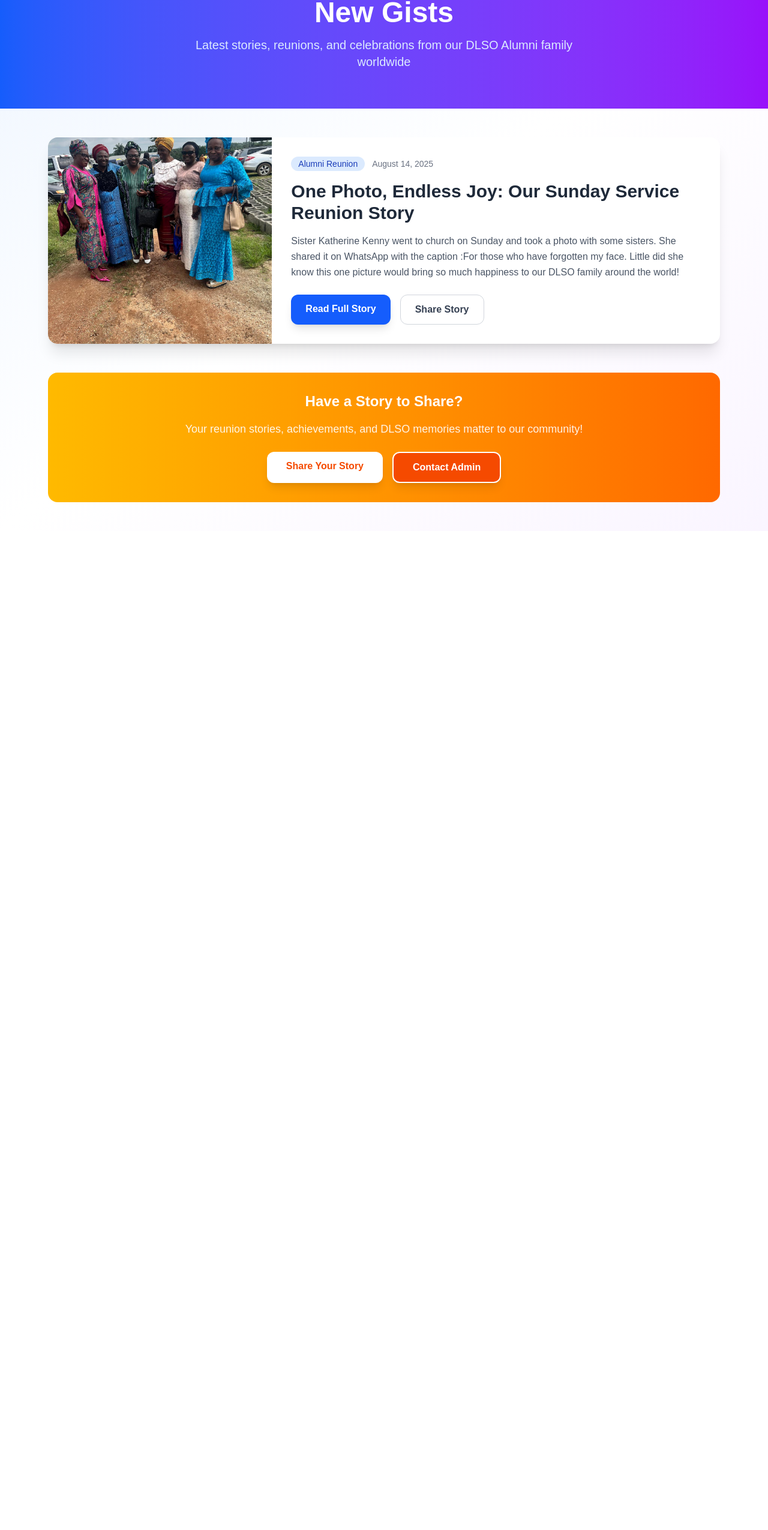
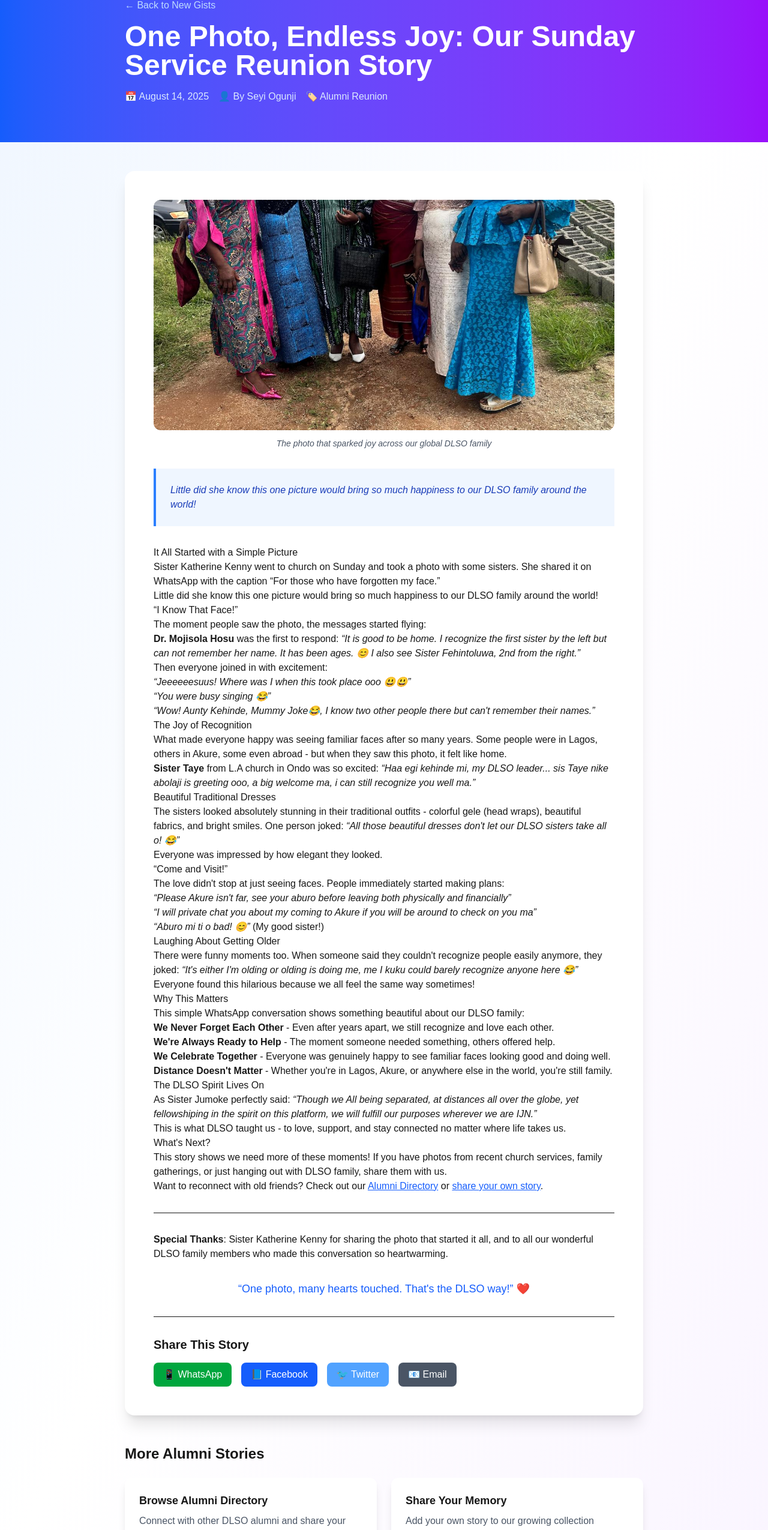
Before and after one commit to Setopy/dlso-alumni-website, a Next.js app: page /gists in a window 1280 px wide. Shown: the part 67-2617 px from the top of the page at 60% size. Before the commit the page ends 952 px from the top, so only its background shows below. Built offline with nearby package versions, Linux system fonts and the light colour scheme.

Commit message:
feat: sunday image fixing

```diff
--- a/src/app/gists/page.tsx
+++ b/src/app/gists/page.tsx
@@ -2,104 +2,157 @@ import React from 'react'
 import Link from 'next/link'
 import Image from 'next/image'
 
-export default function NewGistsPage() {
+export default function SundayServiceReunionPage() {
   return (
     <div className="min-h-screen bg-gradient-to-br from-blue-50 via-white to-purple-50">
 
-      {/* Header */}
+      {/* Article Header */}
       <div className="bg-gradient-to-r from-blue-600 to-purple-600 text-white py-16">
-        <div className="max-w-6xl mx-auto px-4">
-          <h1 className="text-4xl md:text-5xl font-bold mb-4 text-center">
-            New Gists
+        <div className="max-w-4xl mx-auto px-4">
+          <Link href="/gists" className="text-blue-200 hover:text-white mb-4 inline-block">
+            ← Back to New Gists
+          </Link>
+          <h1 className="text-4xl md:text-5xl font-bold mb-4">
+            One Photo, Endless Joy: Our Sunday Service Reunion Story
           </h1>
-          <p className="text-xl text-blue-100 text-center max-w-2xl mx-auto">
-            Latest stories, reunions, and celebrations from our DLSO Alumni family worldwide
-          </p>
+          <div className="flex flex-wrap items-center gap-4 text-blue-100">
+            <span>📅 August 14, 2025</span>
+            <span>👤 By Seyi Ogunji</span>
+            <span>🏷️ Alumni Reunion</span>
+          </div>
         </div>
       </div>
 
-      <main className="max-w-6xl mx-auto px-4 py-12">
+      {/* Article Content */}
+      <main className="max-w-4xl mx-auto px-4 py-12">
+        <div className="bg-white rounded-2xl shadow-xl p-8 md:p-12">
 
-        {/* Featured Article */}
-        <article className="bg-white rounded-2xl shadow-xl overflow-hidden mb-12">
-          <div className="md:flex">
-            {/* Article Image Section */}
-            <div className="md:w-1/3">
-              <div className="relative h-64 md:h-full">
+          {/* FEATURED PHOTO SECTION */}
+          <div className="mb-8">
+            <div className="relative h-96 rounded-xl overflow-hidden">
               {/* YOUR REUNION PHOTO GOES HERE */}
               <Image
                 src="/images/sunday-service-reunion.jpg" // Your photo
-                  alt="DLSO Sisters at Sunday Service - Beautiful traditional attire reunion"
+                alt="DLSO Alumni Sunday Service Reunion - Sisters in beautiful traditional attire"
                 fill
                 className="object-cover"
-                  sizes="(max-width: 768px) 100vw, 33vw"
+                sizes="(max-width: 768px) 100vw, 896px"
+                priority
+
               />
 
               {/* FALLBACK: If you don't have the photo yet, uncomment this instead:
               <div className="absolute inset-0 bg-gradient-to-br from-blue-500 to-purple-600 flex items-center justify-center">
                 <div className="text-center text-white">
-                    <span className="text-6xl mb-4 block">📸</span>
-                    <p className="text-lg font-semibold">Sunday Service</p>
-                    <p className="text-sm opacity-90">Add reunion photo</p>
+                  <span className="text-8xl mb-4 block">📸</span>
+                  <p className="text-2xl font-semibold mb-2">Sunday Service Reunion Photo</p>
+                  <p className="text-lg opacity-90">Add your reunion photo here</p>
                 </div>
               </div>
               */}
             </div>
+            <p className="text-center text-gray-600 mt-3 text-sm italic">
+              The photo that sparked joy across our global DLSO family
+            </p>
           </div>
 
-            {/* Article Content */}
-            <div className="md:w-2/3 p-8">
-              <div className="mb-4">
-                <span className="bg-blue-100 text-blue-800 px-3 py-1 rounded-full text-sm font-medium">
-                  Alumni Reunion
-                </span>
-                <span className="ml-3 text-gray-500 text-sm">August 14, 2025</span>
+          <div className="prose prose-lg max-w-none">
+            <div className="bg-blue-50 border-l-4 border-blue-500 p-6 mb-8">
+              <p className="text-blue-800 font-medium italic">
+                Little did she know this one picture would bring so much happiness to our DLSO family around the world!
+              </p>
             </div>
 
-              <h2 className="text-3xl font-bold text-gray-800 mb-4">
-                One Photo, Endless Joy: Our Sunday Service Reunion Story
-              </h2>
+            <h2>It All Started with a Simple Picture</h2>
+            <p>Sister Katherine Kenny went to church on Sunday and took a photo with some sisters. She shared it on WhatsApp with the caption &ldquo;For those who have forgotten my face.&rdquo;</p>
+            <p>Little did she know this one picture would bring so much happiness to our DLSO family around the world!</p>
 
-              <p className="text-gray-600 mb-6 leading-relaxed">
-                Sister Katherine Kenny went to church on Sunday and took a photo with some sisters.
-                She shared it on WhatsApp with the caption :For those who have forgotten my face.
-                Little did she know this one picture would bring so much happiness to our DLSO family around the world!
-              </p>
+            <h2>&ldquo;I Know That Face!&rdquo;</h2>
+            <p>The moment people saw the photo, the messages started flying:</p>
+            <p><strong>Dr. Mojisola Hosu</strong> was the first to respond: <em>&ldquo;It is good to be home. I recognize the first sister by the left but can not remember her name. It has been ages. 😊 I also see Sister Fehintoluwa, 2nd from the right.&rdquo;</em></p>
 
+            <p>Then everyone joined in with excitement:</p>
+            <ul>
+              <li><em>&ldquo;Jeeeeeesuus! Where was I when this took place ooo 😃😃&rdquo;</em></li>
+              <li><em>&ldquo;You were busy singing 😂&rdquo;</em></li>
+              <li><em>&ldquo;Wow! Aunty Kehinde, Mummy Joke😂, I know two other people there but can&apos;t remember their names.&rdquo;</em></li>
+            </ul>
+
+            <h2>The Joy of Recognition</h2>
+            <p>What made everyone happy was seeing familiar faces after so many years. Some people were in Lagos, others in Akure, some even abroad - but when they saw this photo, it felt like home.</p>
+            <p><strong>Sister Taye</strong> from L.A church in Ondo was so excited: <em>&ldquo;Haa egi kehinde mi, my DLSO leader... sis Taye nike abolaji is greeting ooo, a big welcome ma, i can still recognize you well ma.&rdquo;</em></p>
+
+            <h2>Beautiful Traditional Dresses</h2>
+            <p>The sisters looked absolutely stunning in their traditional outfits - colorful gele (head wraps), beautiful fabrics, and bright smiles. One person joked: <em>&ldquo;All those beautiful dresses don&apos;t let our DLSO sisters take all o! 😂&rdquo;</em></p>
+            <p>Everyone was impressed by how elegant they looked.</p>
+
+            <h2>&ldquo;Come and Visit!&rdquo;</h2>
+            <p>The love didn&apos;t stop at just seeing faces. People immediately started making plans:</p>
+            <ul>
+              <li><em>&ldquo;Please Akure isn&apos;t far, see your aburo before leaving both physically and financially&rdquo;</em></li>
+              <li><em>&ldquo;I will private chat you about my coming to Akure if you will be around to check on you ma&rdquo;</em></li>
+              <li><em>&ldquo;Aburo mi ti o bad! 😊&rdquo;</em> (My good sister!)</li>
+            </ul>
+
+            <h2>Laughing About Getting Older</h2>
+            <p>There were funny moments too. When someone said they couldn&apos;t recognize people easily anymore, they joked: <em>&ldquo;It&apos;s either I&apos;m olding or olding is doing me, me I kuku could barely recognize anyone here 😂&rdquo;</em></p>
+            <p>Everyone found this hilarious because we all feel the same way sometimes!</p>
+
+            <h2>Why This Matters</h2>
+            <p>This simple WhatsApp conversation shows something beautiful about our DLSO family:</p>
+            <p><strong>We Never Forget Each Other</strong> - Even after years apart, we still recognize and love each other.</p>
+            <p><strong>We&apos;re Always Ready to Help</strong> - The moment someone needed something, others offered help.</p>
+            <p><strong>We Celebrate Together</strong> - Everyone was genuinely happy to see familiar faces looking good and doing well.</p>
+            <p><strong>Distance Doesn&apos;t Matter</strong> - Whether you&apos;re in Lagos, Akure, or anywhere else in the world, you&apos;re still family.</p>
+
+            <h2>The DLSO Spirit Lives On</h2>
+            <p>As Sister Jumoke perfectly said: <em>&ldquo;Though we All being separated, at distances all over the globe, yet fellowshiping in the spirit on this platform, we will fulfill our purposes wherever we are IJN.&rdquo;</em></p>
+            <p>This is what DLSO taught us - to love, support, and stay connected no matter where life takes us.</p>
+
+            <h2>What&apos;s Next?</h2>
+            <p>This story shows we need more of these moments! If you have photos from recent church services, family gatherings, or just hanging out with DLSO family, share them with us.</p>
+            <p>Want to reconnect with old friends? Check out our <Link href="/alumni" className="text-blue-600 underline">Alumni Directory</Link> or <Link href="/memories/new" className="text-blue-600 underline">share your own story</Link>.</p>
+
+            <hr className="my-8" />
+            <p><strong>Special Thanks</strong>: Sister Katherine Kenny for sharing the photo that started it all, and to all our wonderful DLSO family members who made this conversation so heartwarming.</p>
+
+            <blockquote className="text-center text-lg font-medium text-blue-600 mt-8">
+              &ldquo;One photo, many hearts touched. That&apos;s the DLSO way!&rdquo; ❤️
+            </blockquote>
+          </div>
+
+          {/* Social Sharing */}
+          <div className="border-t pt-8 mt-8">
+            <h3 className="text-xl font-bold mb-4">Share This Story</h3>
             <div className="flex flex-wrap gap-4">
-                <Link
-                  href="/gists/sunday-service-reunion"
-                  className="bg-blue-600 hover:bg-blue-700 text-white px-6 py-3 rounded-xl font-semibold transition-all duration-300 shadow-lg hover:shadow-xl"
-                >
-                  Read Full Story
-                </Link>
-                <button className="border border-gray-300 hover:border-gray-400 text-gray-700 px-6 py-3 rounded-xl font-semibold transition-all duration-300">
-                  Share Story
+              <button className="bg-green-600 text-white px-4 py-2 rounded-lg hover:bg-green-700 transition-colors">
+                📱 WhatsApp
+              </button>
+              <button className="bg-blue-600 text-white px-4 py-2 rounded-lg hover:bg-blue-700 transition-colors">
+                📘 Facebook
+              </button>
+              <button className="bg-blue-400 text-white px-4 py-2 rounded-lg hover:bg-blue-500 transition-colors">
+                🐦 Twitter
+              </button>
+              <button className="bg-gray-600 text-white px-4 py-2 rounded-lg hover:bg-gray-700 transition-colors">
+                📧 Email
               </button>
             </div>
           </div>
         </div>
-        </article>
 
-        {/* Submit Your Story CTA */}
-        <div className="bg-gradient-to-r from-amber-400 to-orange-500 rounded-2xl p-8 text-center text-white">
-          <h3 className="text-2xl font-bold mb-4">Have a Story to Share?</h3>
-          <p className="text-lg mb-6 opacity-90">
-            Your reunion stories, achievements, and DLSO memories matter to our community!
-          </p>
-          <div className="flex flex-wrap justify-center gap-4">
-            <Link
-              href="/memories/new"
-              className="bg-white text-orange-600 px-8 py-3 rounded-xl font-semibold hover:bg-orange-50 transition-colors shadow-lg"
-            >
-              Share Your Story
+        {/* Related Articles */}
+        <div className="mt-12">
+          <h3 className="text-2xl font-bold mb-6">More Alumni Stories</h3>
+          <div className="grid md:grid-cols-2 gap-6">
+            <Link href="/alumni" className="block bg-white rounded-xl shadow-lg p-6 hover:shadow-xl transition-all duration-300">
+              <h4 className="font-bold text-lg mb-2">Browse Alumni Directory</h4>
+              <p className="text-gray-600">Connect with other DLSO alumni and share your updates</p>
             </Link>
-            <a
-              href="mailto:admin@dlsoalumni.org"
-              className="bg-orange-600 text-white px-8 py-3 rounded-xl font-semibold hover:bg-orange-700 transition-colors shadow-lg border-2 border-white"
-            >
-              Contact Admin
-            </a>
+            <Link href="/memories" className="block bg-white rounded-xl shadow-lg p-6 hover:shadow-xl transition-all duration-300">
+              <h4 className="font-bold text-lg mb-2">Share Your Memory</h4>
+              <p className="text-gray-600">Add your own story to our growing collection</p>
+            </Link>
           </div>
         </div>
       </main>
```
Also changed, not shown: src/app/gists/sunday-service-reunion/page.tsx (+13 -5 lines). Lines whose indentation alone changed are shown as unchanged.
